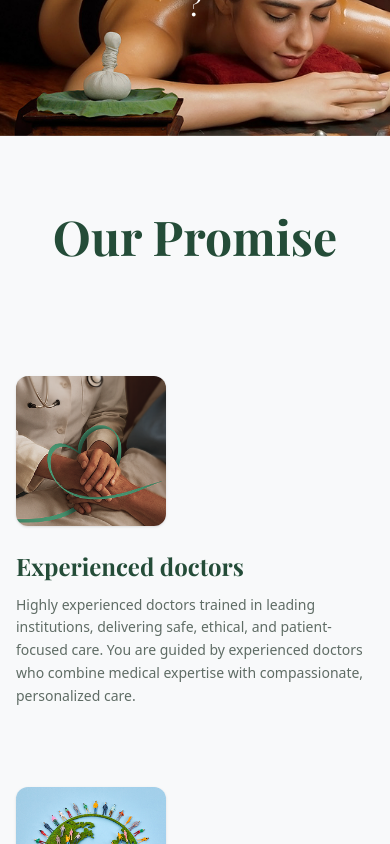
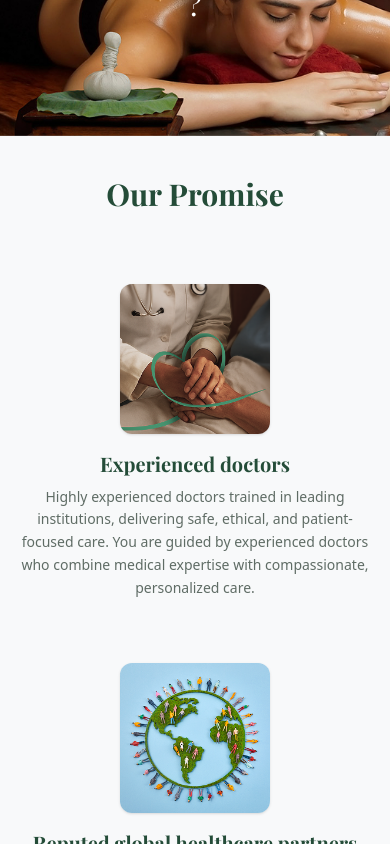
Before and after one commit to DBC-Corp/Kare-Kerala, a React (Vite) app in the folder client/: page / in a window 390 px wide. Shown: the part 6700-7544 px from the top of the page. Built offline with nearby package versions, Linux system fonts and the light colour scheme; a web font is replaced by a local one.

Commit message:
responsive added - my promise section

```diff
--- a/client/src/components/Home/HomeComponents/OurPromise.jsx
+++ b/client/src/components/Home/HomeComponents/OurPromise.jsx
@@ -3,6 +3,8 @@
 import Image2 from "../../../assets/images/ourPromiseSection/image2.png";
 import Image3 from "../../../assets/images/ourPromiseSection/image3.png";
 import Image4 from "../../../assets/images/ourPromiseSection/image4.png";
+import Img5 from "../../../assets/images/ourPromiseSection/img5.png";
+import Img6 from "../../../assets/images/ourPromiseSection/Group15589.png";
 
 const OurPromise = () => {
   const promises = [
@@ -29,10 +31,11 @@
   ];
 
   return (
-    <div className="bg-[#F8F9FA] min-h-[92vh] py-16 px-4 sm:px-8 lg:px-20">
+    <section>
+      <div className="bg-[#F8F9FA] min-h-[92vh] pt-10 pb-10 px-4 sm:px-8 lg:px-20">
         {/* Header */}
-      <div className="flex justify-center mb-16">
-        <h1 className="playfair text-[#244C38] text-[48px] text-center font-bold">
+        <div className="flex justify-center mb-10 md:mb-16">
+          <h1 className="playfair text-[#244C38] text-3xl md:text-[48px] text-center font-bold">
             Our Promise
           </h1>
         </div>
@@ -50,7 +53,7 @@
             {promises.map((item, index) => (
               <div
                 key={index}
-              className={`flex flex-col sm:flex-row gap-6 items-start py-10 ${
+                className={`flex flex-col sm:flex-row gap-4 sm:gap-6 items-center sm:items-start text-center sm:text-left py-8 md:py-10 ${
                   /* Add specific padding based on quadrant to create space around the center lines */
                   index % 2 === 0 ? "md:pr-10" : "md:pl-10"
                 }`}
@@ -65,8 +68,8 @@
                 </div>
 
                 {/* Text Content */}
-              <div className="flex flex-col gap-3">
-                <h3 className="playfair text-[#244C38] text-2xl font-bold">
+                <div className="flex flex-col gap-2 sm:gap-3">
+                  <h3 className="playfair text-[#244C38] text-xl sm:text-2xl font-bold">
                     {item.title}
                   </h3>
                   <p className="text-[#5F6C65] text-sm leading-relaxed font-sans">
@@ -78,6 +81,21 @@
           </div>
         </div>
       </div>
+
+      <div className=" pb-16 px-4 sm:px-8 lg:px-20">
+        <h1 className="text-[#244C38] playfair lg:text-[48px] text-3xl font-bold text-center pb-6 md:pb-10 ">
+          Your journey with Kare Kerala
+        </h1>
+        <div className="flex items-center justify-center bg-[#E4F2EC] p-4 md:p-10 rounded-[20px] md:rounded-[30px]  ">
+          <img src={Img5} alt="Journey" className="hidden lg:block" />
+          <img
+            src={Img6}
+            alt="Journey"
+            className="block lg:hidden w-full lg:w-auto"
+          />
+        </div>
+      </div>
+    </section>
   );
 };
 
--- a/client/src/index.css
+++ b/client/src/index.css
@@ -1,7 +1,7 @@
 @import "tailwindcss";
 
-:root{
-    background: #FCFAF8;
+:root {
+  background: #fcfaf8;
 }
 
 .inter {
```
Also changed, not shown: client/src/assets/images/ourPromiseSection/Group15589.png (added), client/src/assets/images/ourPromiseSection/img5.png (added). Lines whose indentation alone changed are shown as unchanged.
